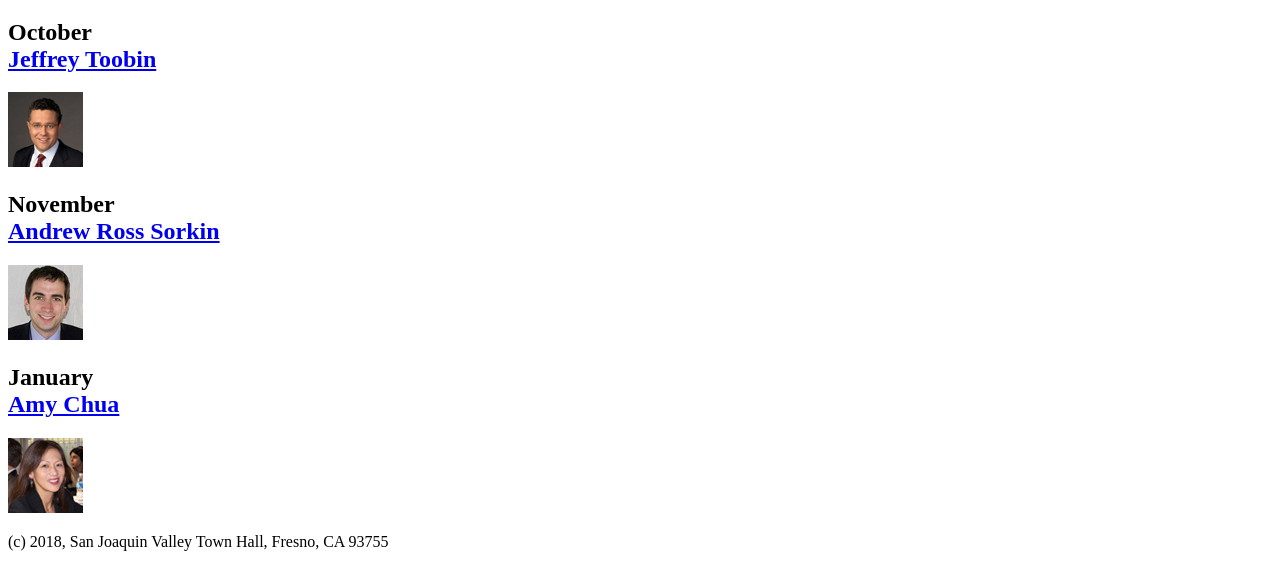
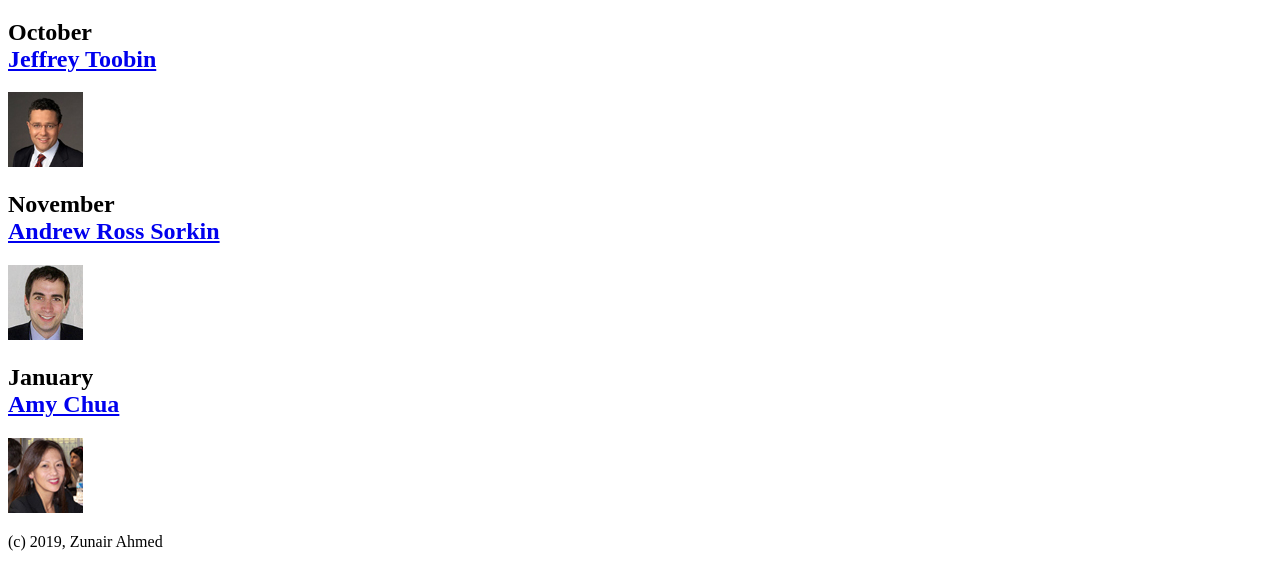
Before and after one commit to zunair0318/A08, a plain HTML site: page index.html in a window 1280 px wide. Shown: the part 522-1089 px from the top of the page. Drawn offline with Linux system fonts and the light colour scheme.

Commit message:
Update index.html

```diff
--- a/index.html
+++ b/index.html
@@ -44,7 +44,7 @@
 
 	</main>
 	<footer>
-		<p>(c) 2018, San Joaquin Valley Town Hall, Fresno, CA 93755</p>
+		<p>(c) 2019, Zunair Ahmed</p>
 
 	</footer>
 </body>
```
